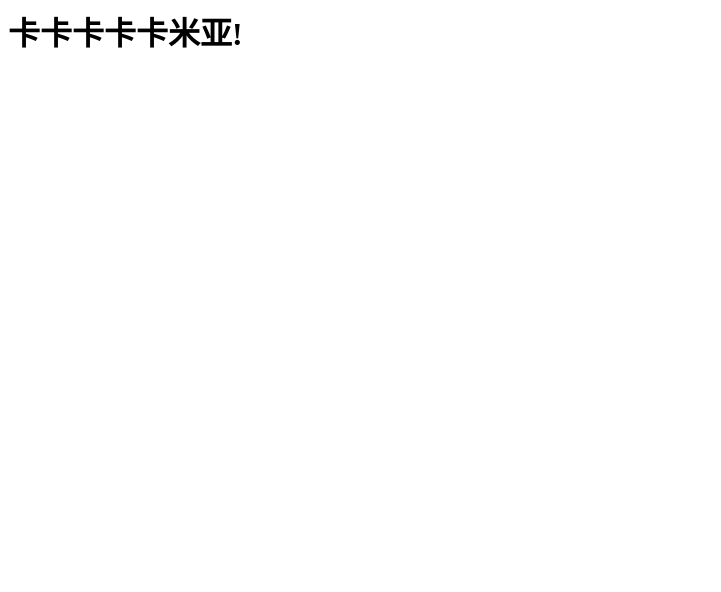
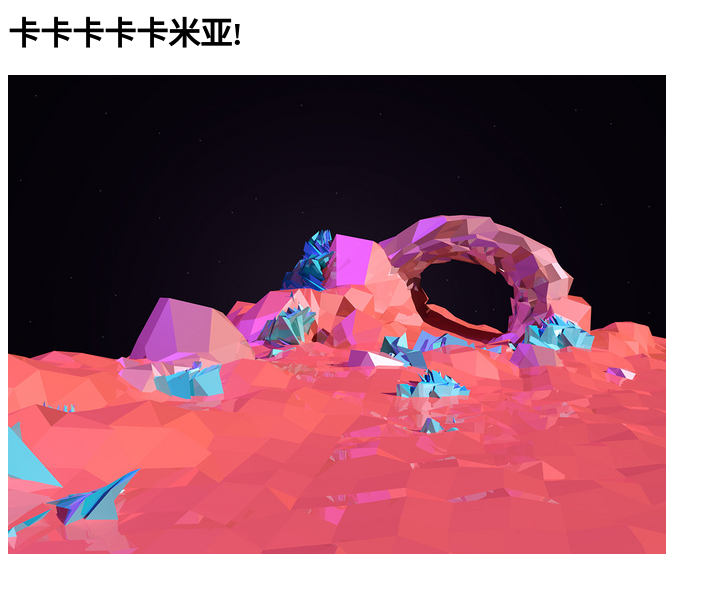
Before and after one commit to Vikamiya/new, a plain HTML site: page index.html in a window 1280 px wide. Shown: the whole page, without its empty margins (0-721 px from the left). Drawn offline with Linux system fonts and the light colour scheme.

Commit message:
添加图片

```diff
--- a/index.html
+++ b/index.html
@@ -4,5 +4,6 @@
      </head>
      <body>
      <h1>卡卡卡卡卡米亚!</h1>
+     <img src="0.jpeg">
      </body>
 <html>
```
